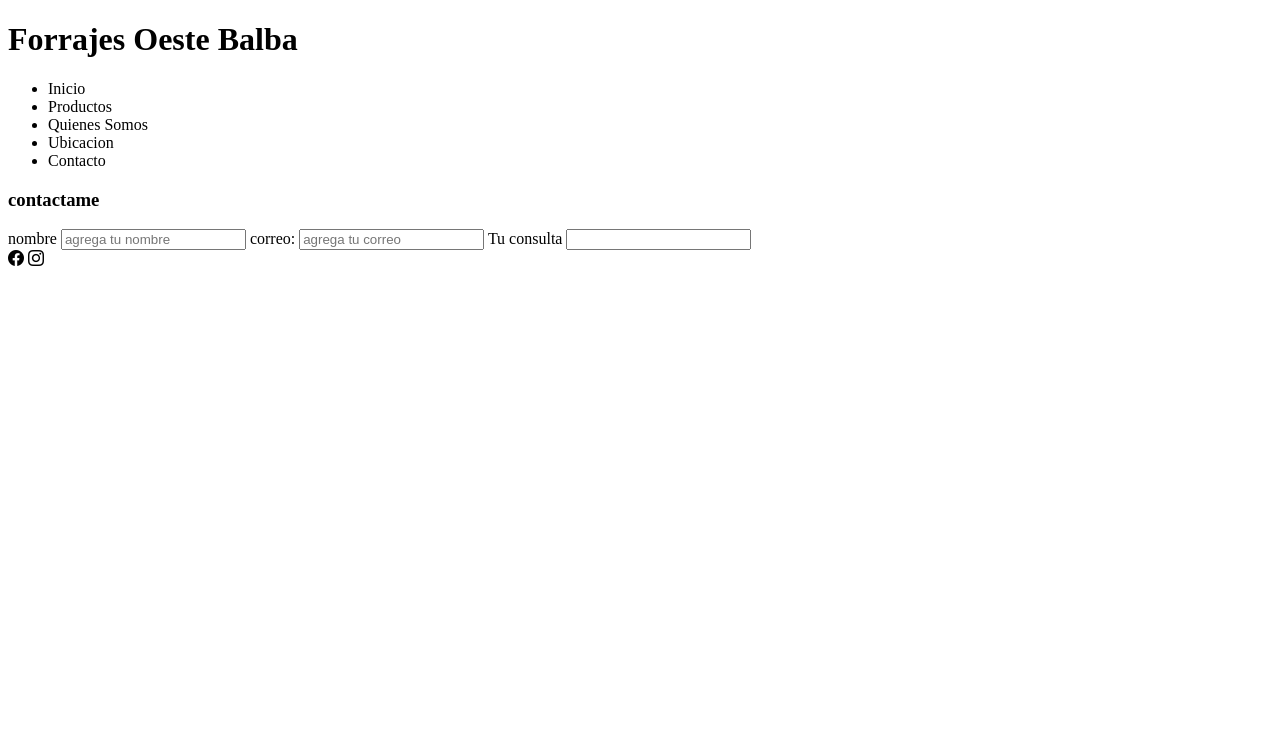
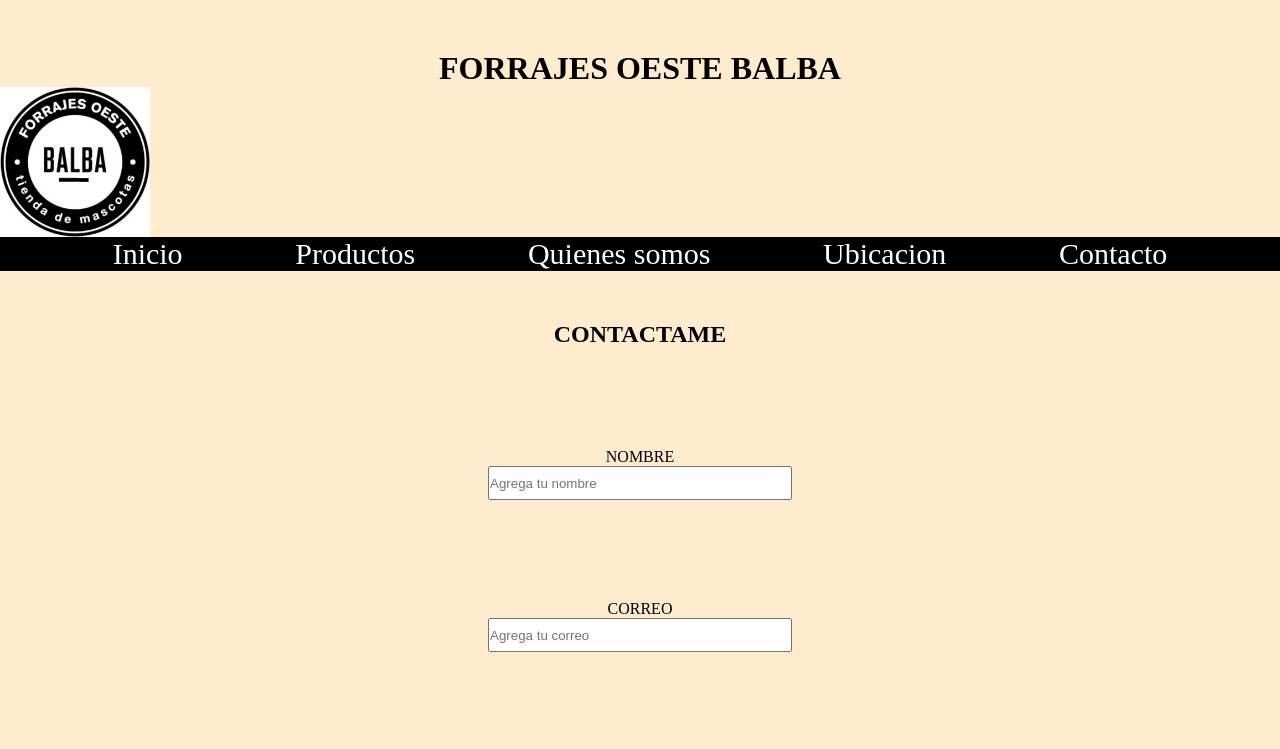
Before and after one commit to pela1987/ForrajesOeste, a plain HTML site: page paginas/Contacto.html in a window 1280 px wide. Shown: the top 749 px of the page. Drawn offline with nearby package versions, Linux system fonts and the light colour scheme.

Commit message:
primeraentrega

```diff
--- a/paginas/Contacto.html
+++ b/paginas/Contacto.html
@@ -6,29 +6,60 @@
     <meta http-equiv="X-UA-Compatible" content="IE=edge">
     <meta name="viewport" content="width=device-width, initial-scale=1.0">
     <title>Forrajes Oeste Balba</title>
+    <link rel="stylesheet" href="../css/estilos.css">
 </head>
 <body>
-    <main>
-        <h1>Forrajes Oeste Balba</h1>
+    <Header class="header">
+        <div>
+        <h1 class="titulocentral">FORRAJES OESTE BALBA</h1>
+    </div>
+        <div class="fotoLogo">
+    <img src="../Images/Logo Forrajes Oeste Balba (1).jpg" alt="foto logo" class="fotoLogo"> <!--logo del local en header-->
+        </div>
     </main>
     <main>
-        <ul>
-            <li>Inicio</li>
-            <li>Productos</li>
-            <li>Quienes Somos</li>
-            <li>Ubicacion</li>
-            <li>Contacto</li>
+    <nav>
+        <ul id="men">
+            <li><a href="../index.html">Inicio</a>
+            <li><a href="./Productos.html">Productos</a>
+            <li><a href="./Quienessomos.html">Quienes somos</a>
+            <li><a href="./Ubicacion.html">Ubicacion</a>
+            <li><a href="./Contacto.html">Contacto</a>
         </ul>
+    </nav>
     </main>
-    <form action="">
-        <h3>contactame</h3>
-        <label for="nombre">nombre</label>
-        <input type="text" value="" placeholder="agrega tu nombre">
-        <label for="correo">correo:</label>
-        <input type="email" name="correo:" value="" placeholder="agrega tu correo">
-        <label for="Tu consulta">Tu consulta</label>
-        <input type="text">
+</header>
+    <main>
+        <div>
+            <h2 class="contactame">CONTACTAME</h3>
+            </div>
+            <div>
+                </main>
+                <main>
+    <form action="" class="formulario"><!--formulario de datos para contactar-->
+        <div id="nombreformulario">
+        <label for="nombre" class="nombre">NOMBRE</label>
+    </div>
+    <div>
+        <input id="agregatunombre" type="text" value="" placeholder="Agrega tu nombre">
+    </div>
+    <div id="correoformulario">
+        <div>
+        <label for="correo">CORREO</label>
+    </div>
+    <div>
+        <input id="agregatucorreo" type="email" name="correo:" value="" placeholder="Agrega tu correo">
+    </div>
+    <div id="consultaformulario">
+        <div>
+        <label for="Tu consulta">TU CONSULTA</label>
+    </div>
+    <div>
+        <input id="agregatuconsulta" type="text">
+    </div>
     </form>
+</div>
+</main>
     <footer>
         <i class="bi bi-facebook"></i>
         <i class="bi bi-instagram"></i>
```
Also changed, not shown: paginas/Productos.html (+22 -13 lines), paginas/Quienessomos.html (+27 -12 lines), paginas/Ubicacion.html (+22 -11 lines).
